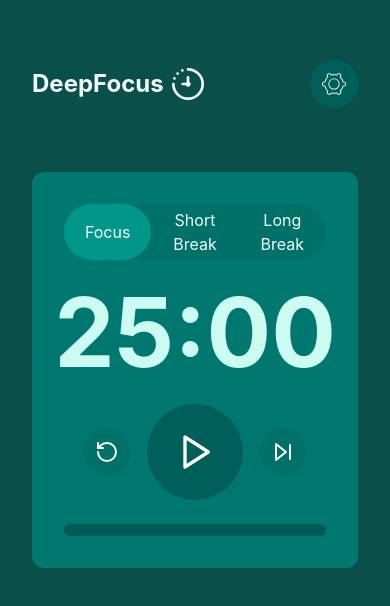
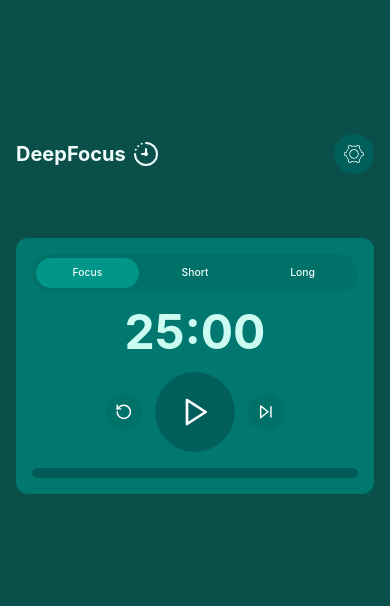
Before and after one commit to OtonielG/pomodoro-app, a React (Vite) app: page / in a window 390 px wide. Shown: the part 108-714 px from the top of the page. Built offline with nearby package versions, Linux system fonts and the light colour scheme.

Commit message:
style: improve responsive layout for header and timer

```diff
--- a/src/components/Header.tsx
+++ b/src/components/Header.tsx
@@ -3,14 +3,16 @@
 
 export default function Header() {
   return (
-    <header className="w-full md:w-1/2 lg:w-2/5 px-8 flex justify-between">
-      <div className="flex gap-2 items-center">
-        <h1 className="text-2xl font-bold text-teal-50">DeepFocus</h1>
-        <TimerIcon className="size-8 text-teal-50" />
+    <header className="w-full md:w-1/2 lg:w-2/5 px-4 sm:px-6 md:px-8 flex justify-between items-center">
+      <div className="flex gap-2 sm:gap-3 items-center">
+        <h1 className="text-xl sm:text-2xl md:text-3xl font-bold text-teal-50">
+          DeepFocus
+        </h1>
+        <TimerIcon className="size-6 sm:size-7 md:size-8 lg:size-9 text-teal-50" />
       </div>
 
-      <button className="group bg-teal-800 p-3 rounded-full flex justify-center items-center hover:scale-115 transition-transform duration-300 cursor-pointer">
-        <SettingsIcon className="size-6 text-teal-50 transition-transform duration-300 group-hover:rotate-180 group-hover:scale-120" />
+      <button className="group bg-teal-800 p-2.5 sm:p-3 md:p-3.5 rounded-full flex justify-center items-center hover:scale-110 transition-transform duration-300 cursor-pointer">
+        <SettingsIcon className="size-5 sm:size-6 md:size-7 text-teal-50 transition-transform duration-300 group-hover:rotate-180 group-hover:scale-110" />
       </button>
     </header>
   );
--- a/src/components/Timer.tsx
+++ b/src/components/Timer.tsx
@@ -74,31 +74,55 @@
   }
 
   return (
-    <section className="bg-teal-700 w-full p-8 flex flex-col justify-center items-center gap-6 rounded-xl">
-      <div className="bg-teal-800/30 w-full rounded-full flex">
+    <section className="w-[min(92vw,720px)] rounded-xl bg-teal-700 p-[clamp(1rem,2vw,2rem)] flex flex-col items-center justify-center gap-[clamp(1rem,2vw,1.5rem)]">
+      <div className="w-full rounded-full bg-teal-800/30 p-1 flex items-center gap-1 overflow-hidden">
         {(Object.keys(TIMER_LABELS) as TimerMode[]).map((mode) => (
           <button
             key={mode}
             onClick={() => handleModeChange(mode)}
-            className={`text-teal-50 w-1/3 h-full p-1 hover:font-semibold cursor-pointer rounded-full ${
-              activeMode === mode ? "bg-teal-600" : ""
-            }`}
+            className={`
+            flex-1 min-w-0 rounded-full
+            px-[clamp(0.4rem,1vw,0.75rem)] py-[clamp(0.45rem,1vw,0.7rem)]
+            text-teal-50 text-center font-medium
+            text-[clamp(0.65rem,1.2vw,1rem)]
+            whitespace-nowrap
+            transition-all
+            duration-300
+            hover:font-bold cursor-pointer
+            ${activeMode === mode ? "bg-teal-600" : ""}
+          `}
           >
-            {TIMER_LABELS[mode]}
+            {mode === "focus" && "Focus"}
+
+            {mode === "shortBreak" && (
+              <>
+                <span className="sm:hidden">Short</span>
+                <span className="hidden sm:inline">Short Break</span>
+              </>
+            )}
+
+            {mode === "longBreak" && (
+              <>
+                <span className="sm:hidden">Long</span>
+                <span className="hidden sm:inline">Long Break</span>
+              </>
+            )}
           </button>
         ))}
       </div>
 
-      <div className="text-8xl font-bold text-teal-100">
-        <span>{formatTime(timeLeft)}</span>
+      <div className="font-bold text-teal-100 leading-none">
+        <span className="text-[clamp(3rem,12vw,6rem)]">
+          {formatTime(timeLeft)}
+        </span>
       </div>
 
-      <div className="flex gap-4 justify-center items-center">
+      <div className="flex items-center justify-center gap-[clamp(0.75rem,2vw,1rem)]">
         <button
           onClick={handleReset}
-          className="bg-teal-800/30 p-3 flex justify-center items-center hover:scale-110 transition-transform duration-300 hover:bg-teal-800/50 cursor-pointer rounded-full"
+          className="rounded-full bg-teal-800/30 p-[clamp(0.65rem,1.4vw,1rem)] flex items-center justify-center cursor-pointer transition-transform duration-300 hover:scale-110 hover:bg-teal-800/50"
         >
-          <ReturnIcon className="size-6 text-white" />
+          <ReturnIcon className="size-[clamp(1.1rem,2vw,1.75rem)] text-white" />
         </button>
 
         {!isRunning ? (
@@ -106,39 +130,49 @@
             onClick={() => setIsRunning(true)}
             disabled={isFinished}
             className="
-              group w-24 h-24 bg-teal-800 flex justify-center items-center
-              hover:bg-teal-900 rounded-full cursor-pointer transition-colors
-              disabled:bg-teal-900/50 disabled:cursor-not-allowed disabled:pointer-events-none
-            "
+            group flex items-center justify-center
+            w-[clamp(5rem,10vw,7rem)] h-[clamp(5rem,10vw,7rem)]
+            rounded-full bg-teal-800
+            cursor-pointer transition-colors
+            hover:bg-teal-900
+            disabled:bg-teal-900/50 disabled:cursor-not-allowed disabled:pointer-events-none
+          "
           >
             <PlayIcon
               className="
-                w-10 h-10 text-white transition-all duration-300
-                group-hover:w-8 group-hover:h-8
-                group-disabled:text-white/50
-              "
+              w-[clamp(2rem,4vw,3rem)] h-[clamp(2rem,4vw,3rem)]
+              text-white transition-all duration-300
+              group-hover:scale-90
+              group-disabled:text-white/50
+            "
             />
           </button>
         ) : (
           <button
             onClick={() => setIsRunning(false)}
-            className="group w-24 h-24 bg-teal-800 flex justify-center items-center hover:bg-teal-900 rounded-full cursor-pointer"
+            className="
+            group flex items-center justify-center
+            w-[clamp(5rem,10vw,7rem)] h-[clamp(5rem,10vw,7rem)]
+            rounded-full bg-teal-800
+            cursor-pointer transition-colors
+            hover:bg-teal-900
+          "
           >
-            <PauseIcon className="w-10 h-10 text-white transition-all duration-300 group-hover:w-8 group-hover:h-8" />
+            <PauseIcon className="w-[clamp(2rem,4vw,3rem)] h-[clamp(2rem,4vw,3rem)] text-white transition-all duration-300 group-hover:scale-90" />
           </button>
         )}
 
         <button
           onClick={handleSkip}
-          className="bg-teal-800/30 p-3 flex justify-center items-center hover:scale-110 transition-transform duration-300 hover:bg-teal-800/50 cursor-pointer rounded-full"
+          className="rounded-full bg-teal-800/30 p-[clamp(0.65rem,1.4vw,1rem)] flex items-center justify-center cursor-pointer transition-transform duration-300 hover:scale-110 hover:bg-teal-800/50"
         >
-          <SkipIcon className="size-6 text-white" />
+          <SkipIcon className="size-[clamp(1.1rem,2vw,1.75rem)] text-white" />
         </button>
       </div>
 
-      <div className="w-full h-3 bg-teal-950/40 rounded-full">
+      <div className="w-full h-[clamp(0.6rem,1vw,0.75rem)] rounded-full bg-teal-950/40 overflow-hidden">
         <div
-          className="h-full bg-teal-300 rounded-full transition-all duration-300"
+          className="h-full rounded-full bg-teal-300 transition-all duration-300"
           style={{ width: `${progressPercentage}%` }}
         />
       </div>
```
